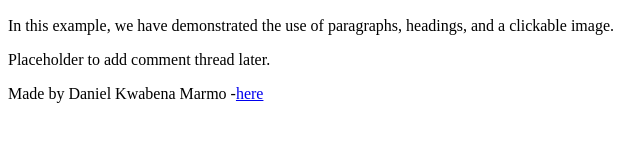
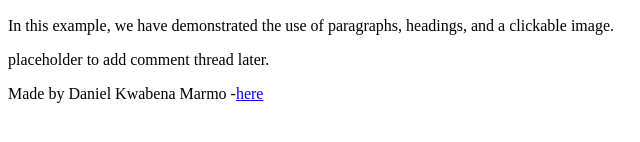
Before and after one commit to kwabenamarmo/My_First_Portfolio, a plain HTML site: page html_basic/index.html in a window 1280 px wide. Shown: the part 566-708 px from the top of the page, 0-640 px from the left. Drawn offline with Linux system fonts and the light colour scheme.

Commit message:
Updated index.html, tweets.html

```diff
--- a/html_basic/index.html
+++ b/html_basic/index.html
@@ -59,7 +59,7 @@
 
     <!-- Aside Section -->
     <aside>
-      <p>Placeholder to add comment thread later.</p>
+      <p>placeholder to add comment thread later.</p>
     </aside>
   </main>
 
```
